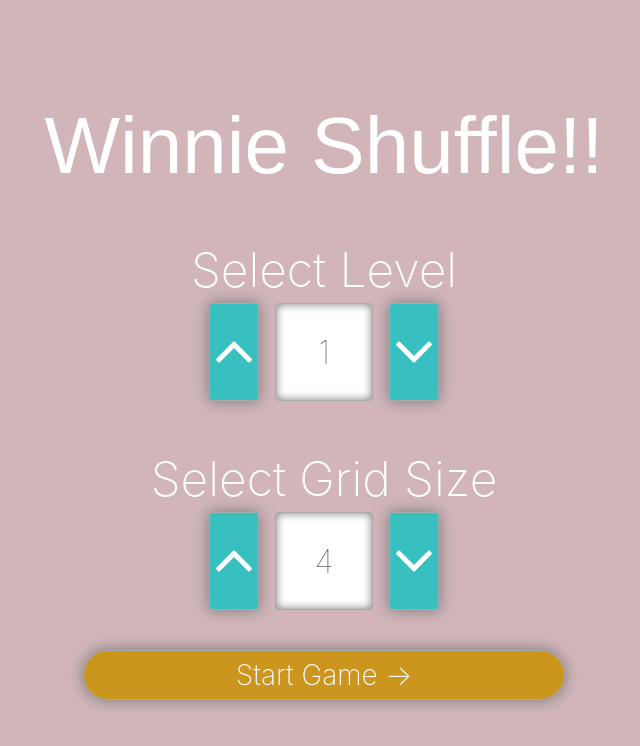
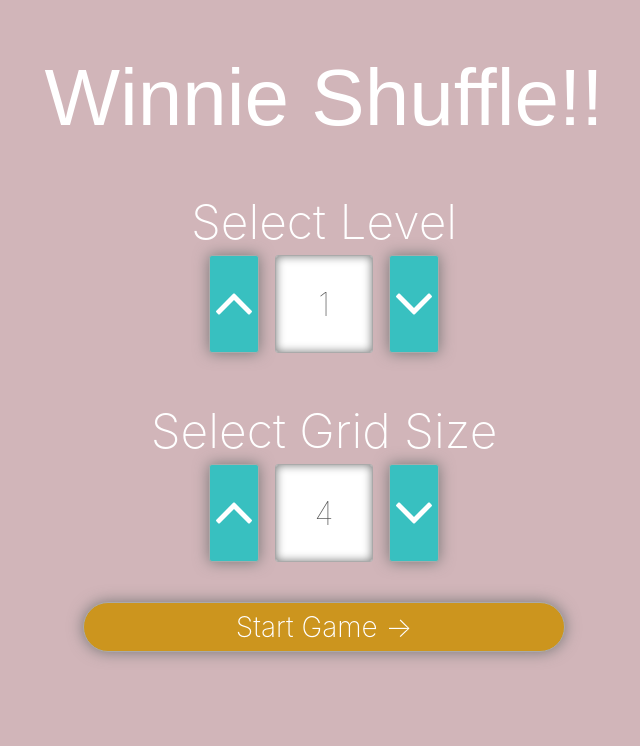
Before and after one commit to chrisczach/winniepuzzle, a React (Create React App) app: page / in a window 1280 px wide. Shown: the top 746 px of the page, without its empty margins (316-956 px from the left). Built offline with nearby package versions, Linux system fonts and the light colour scheme.

Commit message:
some animations

```diff
--- a/src/splash/splash.module.css
+++ b/src/splash/splash.module.css
@@ -1,20 +1,22 @@
 .splash {
   width: 100vw;
-  height: 100vh;
+  height: 120vh;
   position: fixed;
-  top: 0;
+  top: -20vh;
   background-color: rgb(209, 181, 185);
   z-index: 100;
   transform: translateY(-100vh);
-  transition: all .7s ease-in-out;
+  transition: all .8s cubic-bezier(0.175, 0.885, 0.32, 1.275);
 }
 
 .shown {
   transform: translateY(0);
+  transition: all 1.2s cubic-bezier(0.175, 0.885, 0.32, 1.275) .3s;
 }
 
 h1 {
   margin: 0;
+  margin-top: 8vh;
   font-family: sans-serif;
   font-size: 10vmin;
   font-weight: 100;
--- a/src/tile/tile.module.css
+++ b/src/tile/tile.module.css
@@ -6,19 +6,19 @@
 
 
 .up {
-  animation: up .3s ease-out both;
+  animation: up .45s cubic-bezier(0.175, 0.885, 0.32, 1.15) both;
 }
 
 .down {
-  animation: down .3s ease-out both;
+  animation: down .45s cubic-bezier(0.175, 0.885, 0.32, 1.15) both;
 }
 
 .left {
-  animation: left .3s ease-out both;
+  animation: left .45s cubic-bezier(0.175, 0.885, 0.32, 1.15) both;
 }
 
 .right {
-  animation: right .3s ease-out both;
+  animation: right .45s cubic-bezier(0.175, 0.885, 0.32, 1.15) both;
 }
 
 @keyframes up {
```
